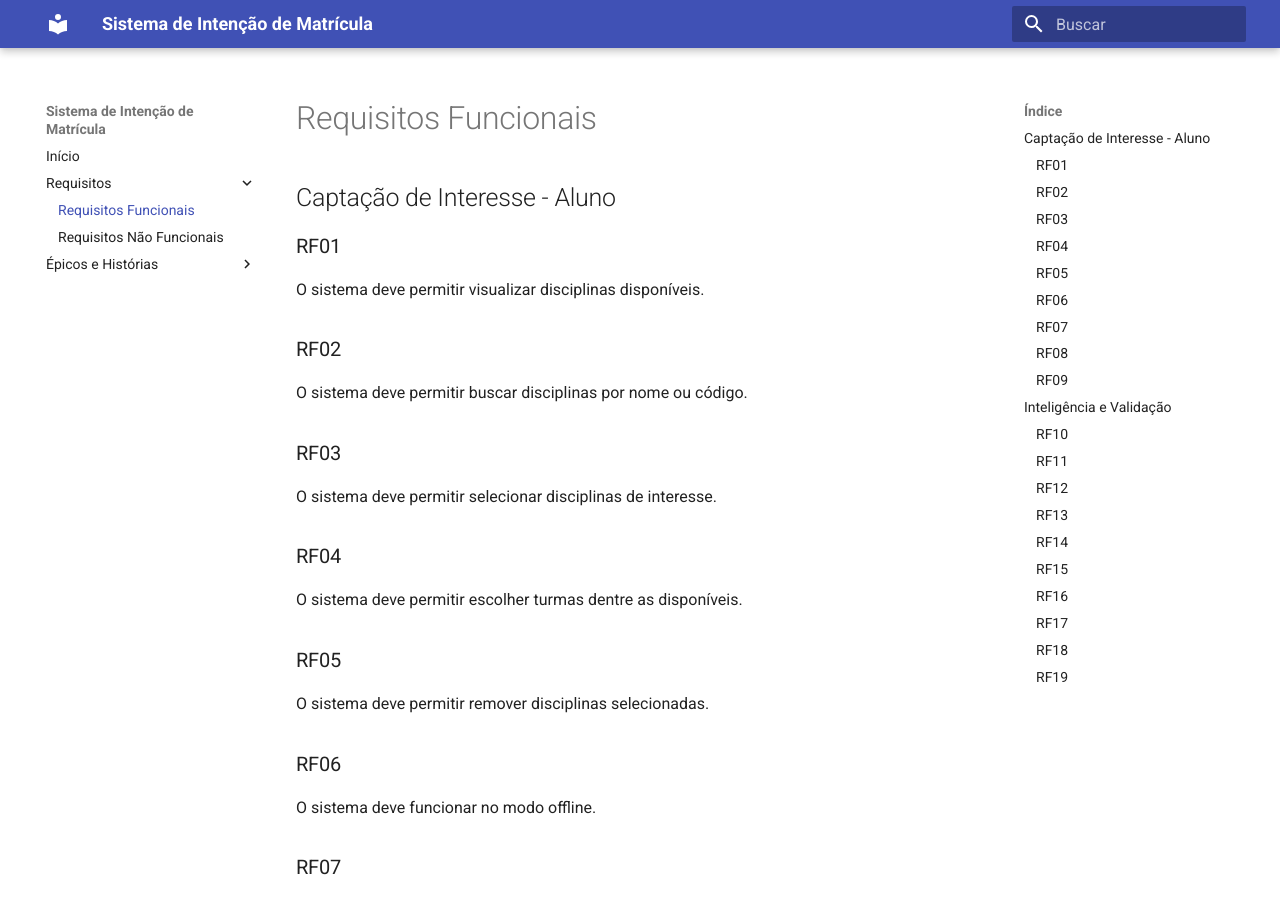
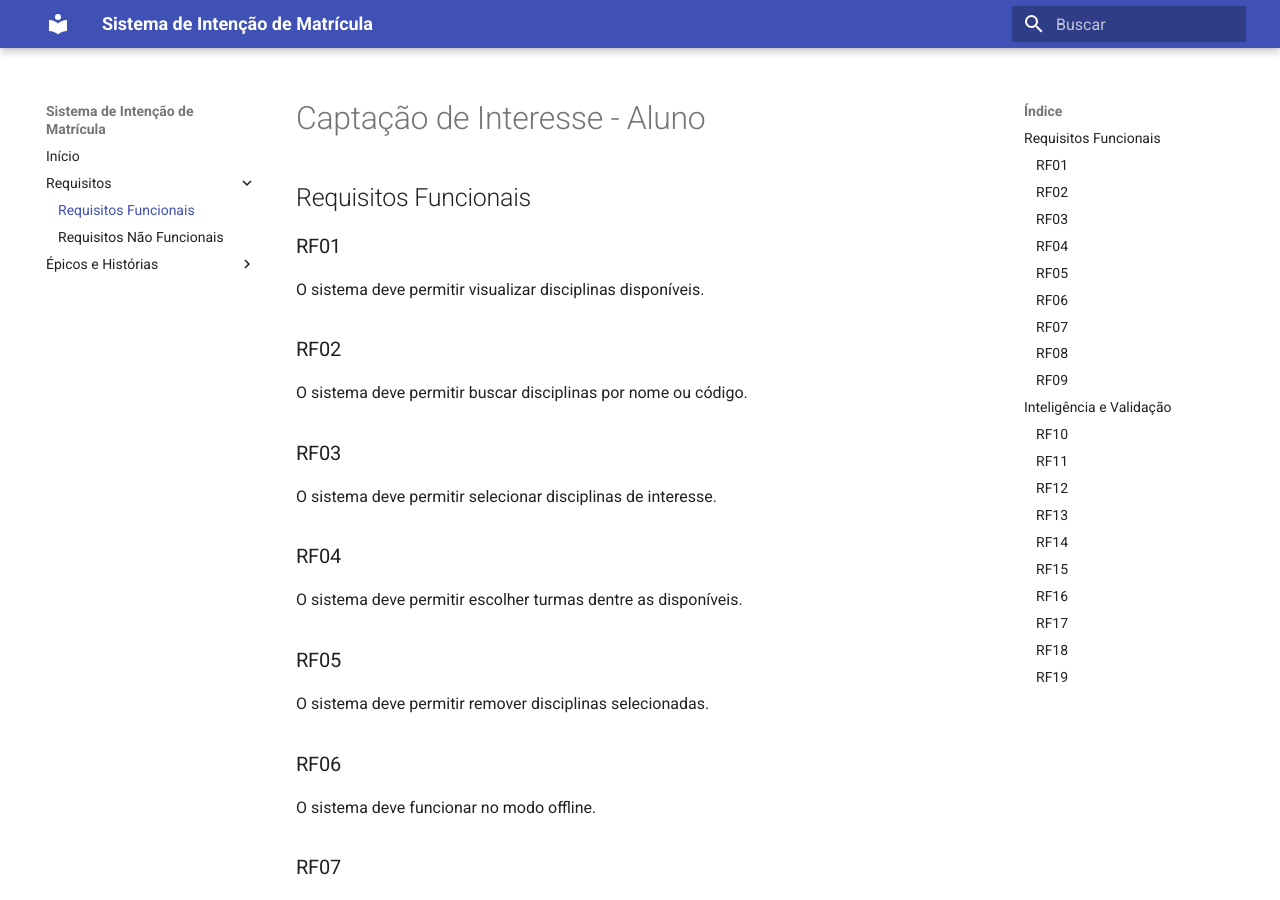
Before and after one commit to si-2026-1/Sistema_de_intencao_de_matricula, an MkDocs documentation site: the page built from docs/Requisitos/Requisitos_funcionais.md, in a window 1280 px wide and 900 px high. Built offline with MkDocs 1.6.1 and Material for MkDocs 9.7.7, drawn with Linux system fonts in a browser that asks for light colours.

Commit message:
Change section title from 'Requisitos Funcionais' to 'Captação de Interesse - Aluno'
Updated section headers to reflect new structure.

```diff
--- a/docs/Requisitos/Requisitos_funcionais.md
+++ b/docs/Requisitos/Requisitos_funcionais.md
@@ -1,6 +1,6 @@
-# Requisitos Funcionais
+# Captação de Interesse - Aluno
 
-## Captação de Interesse - Aluno
+## Requisitos Funcionais
 
 ### RF01
 O sistema deve permitir visualizar disciplinas disponíveis.
```
